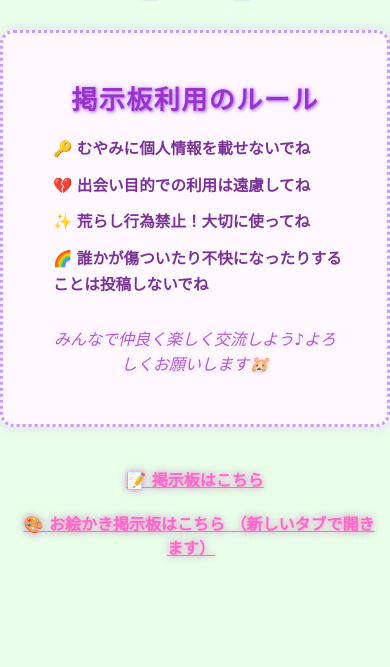
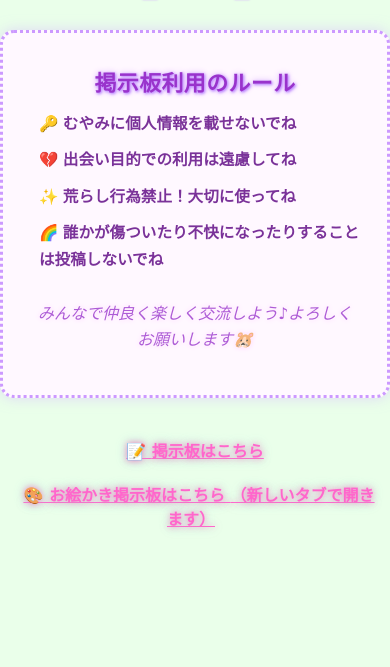
Before and after one commit to oogimix/sushihamster, a PHP site: page /bbs.html in a window 390 px wide. Shown: the part 43-710 px from the top of the page. Run offline with PHP 8.4, Linux system fonts and the light colour scheme.

Commit message:
Update style.css

```diff
--- a/style.css
+++ b/style.css
@@ -1097,3 +1097,23 @@ table.link-table td a:hover {
   100% { transform: scale(1.15) rotate(0deg); }
 
 }
+
+.framed-box h2 {
+  white-space: normal;
+  overflow-wrap: anywhere;
+  word-break: normal;
+  hyphens: auto;
+  letter-spacing: 0.5px;
+  line-height: 1.2;
+  font-size: clamp(18px, 5.2vw, 26px);
+}
+
+/* 念のためスマホ強化 */
+@media (max-width: 600px) {
+  .framed-box {
+    padding: 18px 16px;  /* 余白を少しだけ縮めて収まり良く */
+  }
+  .framed-box h2 {
+    font-size: clamp(16px, 5.6vw, 24px);
+  }
+}
```
